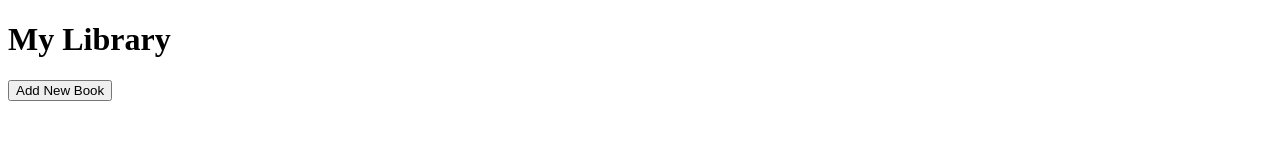
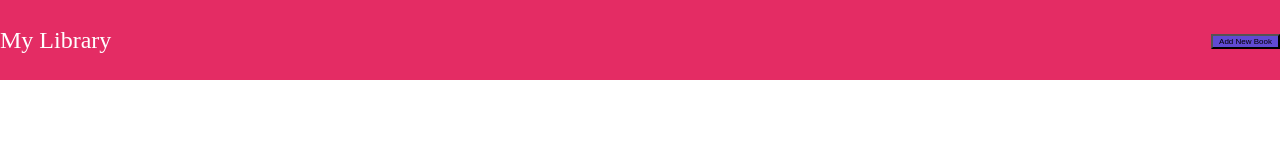
Before and after one commit to Cena-JM/Library, a plain HTML site: page index.html in a window 1280 px wide. Drawn offline with Linux system fonts and the light colour scheme.

Commit message:
Add reset css

```diff
--- a/assets/css/main.css
+++ b/assets/css/main.css
@@ -0,0 +1,23 @@
+/* header  */
+
+.nav{
+  display: flex;
+  justify-content: space-between;
+  align-items: center;
+  width: 100%;
+  height: 80px;
+  background-color: #e42c64;
+}
+
+.nav-text{
+  color: #ffffff;
+}
+
+.nav-text h1{
+  font-size: 1.5rem;
+}
+
+.nav-btn button{
+  background-color: #614ad3;
+  font-size: 0.5em;
+}
--- /dev/null
+++ b/assets/css/reset.css
@@ -0,0 +1,48 @@
+/* http://meyerweb.com/eric/tools/css/reset/
+   v2.0 | 20110126
+   License: none (public domain)
+*/
+
+html, body, div, span, applet, object, iframe,
+h1, h2, h3, h4, h5, h6, p, blockquote, pre,
+a, abbr, acronym, address, big, cite, code,
+del, dfn, em, img, ins, kbd, q, s, samp,
+small, strike, strong, sub, sup, tt, var,
+b, u, i, center,
+dl, dt, dd, ol, ul, li,
+fieldset, form, label, legend,
+table, caption, tbody, tfoot, thead, tr, th, td,
+article, aside, canvas, details, embed,
+figure, figcaption, footer, header, hgroup,
+menu, nav, output, ruby, section, summary,
+time, mark, audio, video {
+	margin: 0;
+	padding: 0;
+	border: 0;
+	font-size: 100%;
+	font: inherit;
+	vertical-align: baseline;
+}
+/* HTML5 display-role reset for older browsers */
+article, aside, details, figcaption, figure,
+footer, header, hgroup, menu, nav, section {
+	display: block;
+}
+body {
+	line-height: 1;
+}
+ol, ul {
+	list-style: none;
+}
+blockquote, q {
+	quotes: none;
+}
+blockquote:before, blockquote:after,
+q:before, q:after {
+	content: '';
+	content: none;
+}
+table {
+	border-collapse: collapse;
+	border-spacing: 0;
+}
--- a/index.html
+++ b/index.html
@@ -4,13 +4,19 @@
     <meta charset="UTF-8">
     <meta name="viewport" content="width=device-width, initial-scale=1.0">
     <meta http-equiv="X-UA-Compatible" content="ie=edge">
+    <link rel="stylesheet" href="assets/css/reset.css">
+    <link rel="stylesheet" href="assets/css/main.css">
     <title>Document</title>
 </head>
 <body>
     <header>
-        <div class="">
-            <h1>My Library</h1>
-            <button>Add New Book</button>
+        <div class="nav">
+            <div class="nav-text">
+                <h1>My Library</h1>
+            </div>
+            <div class="nav-btn" id="new-book">
+                <button>Add New Book</button>
+            </div>
         </div>
     </header>
     <main>
```
